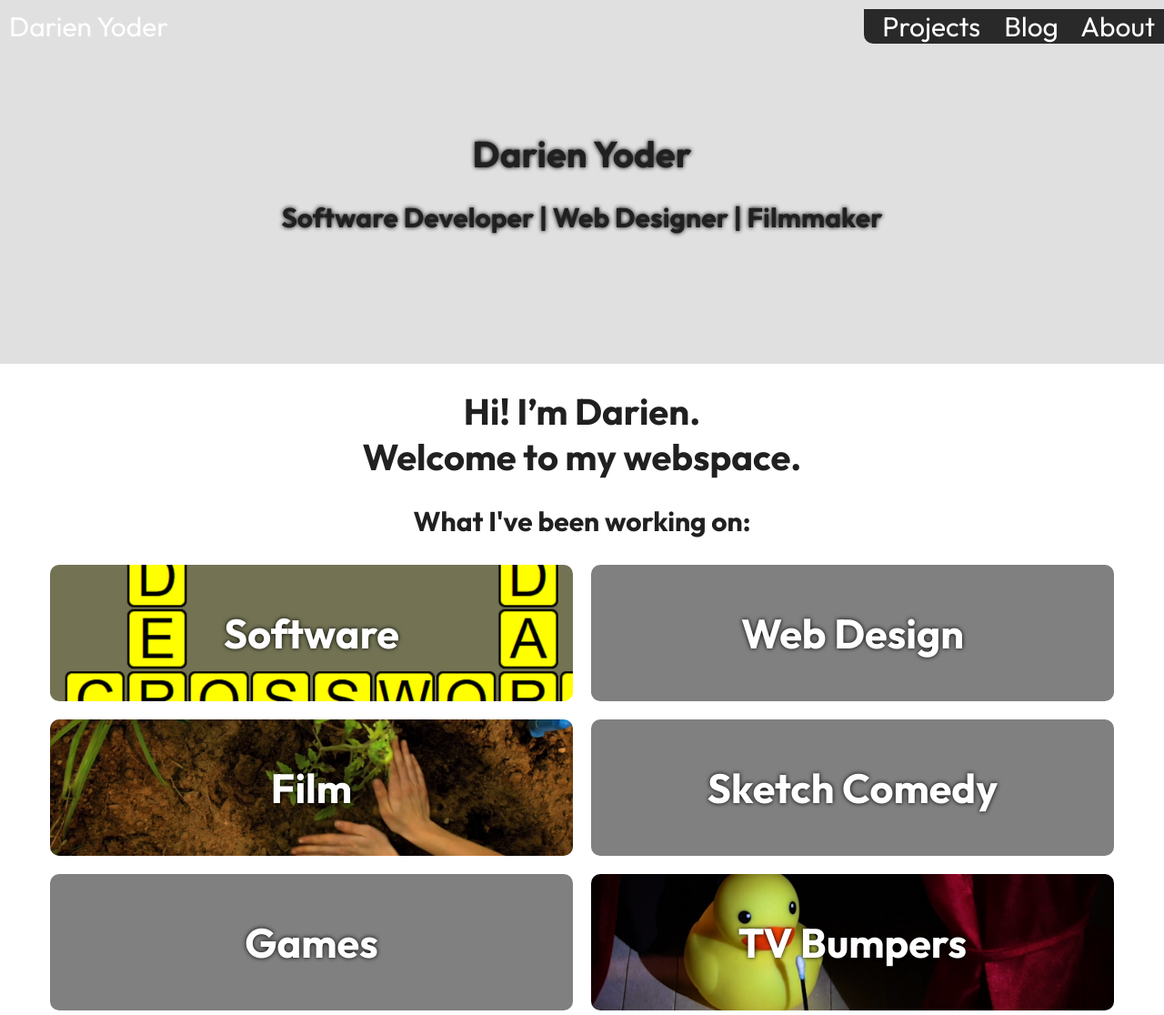
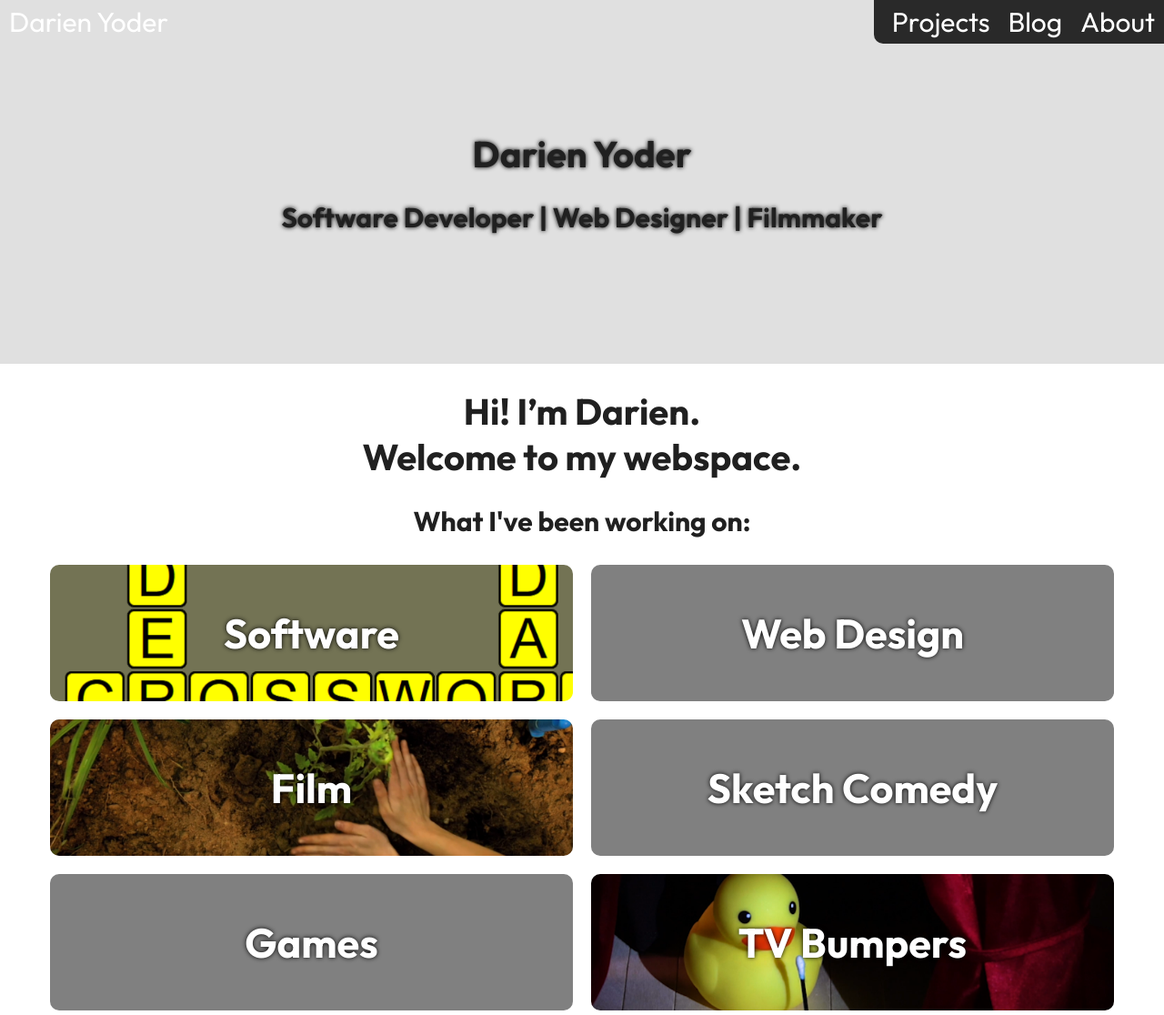
Before and after one commit to darienyoder/darienyoder.github.io, a Jekyll site: the page built from index.md, in a window 1280 px wide. Shown: the whole page at 91% size. Built offline with Jekyll 4.4.1, drawn with Linux system fonts in a browser that asks for light colours.

Commit message:
Top nav spacing

```diff
--- a/_sass/main.scss
+++ b/_sass/main.scss
@@ -27,7 +27,7 @@ body {
 #top-nav {
     position: absolute;
     display: flex;
-    align-items: center;
+    align-items: top;
     top: 0px;
     left: 0px;
     right: 0px;
@@ -84,6 +84,7 @@ body {
     background-color: #000000d0;
     padding-left: 10px;
     border-radius: 0px 0px 0px 10px;
+    display: flex;
 }
 
 #top-nav-link-wrapper * {
@@ -91,11 +92,13 @@ body {
 }
 
 #top-nav a, #top-nav .nav-submenu {
-    margin: 10px;
+    padding: 10px;
     font-size: 30px;
     color: white;
     text-decoration: none;
     position: relative;
+    padding-top: 5px;
+    padding-bottom: 5px;
 }
 
 #top-nav .nav-submenu {
```
